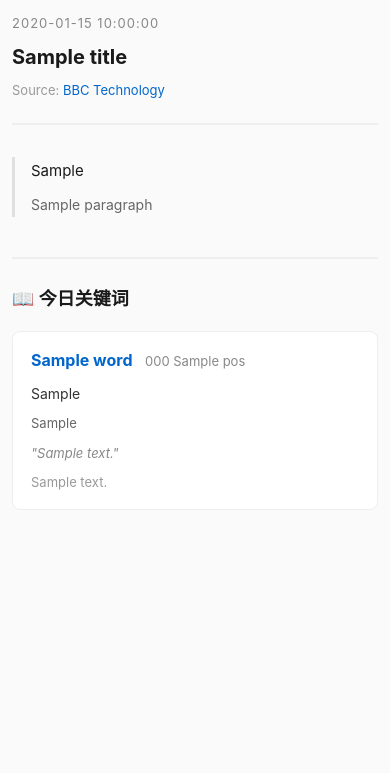
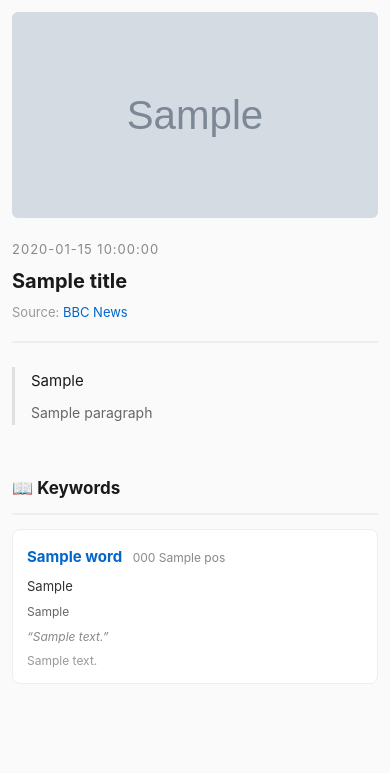
Before and after one commit to jp7252/NEWS_APP, a Python web app: template templates/article_page.html in a window 390 px wide. Shown: the top 773 px of the page. Run offline with Jinja, Linux system fonts and the light colour scheme; the template is opened without the code that fills it: most values are stand-ins (such as "Sample title", 1, 10 or a date in 2020); grey boxes marked "Sample" are stand-in pictures.

Commit message:
UI refresh: lead image, seekable audio, two-column layout with sticky keywords
- Extract lead image (og:image / figure img) in fetcher
- Add seekable timeline, playback speed, click-to-seek on sentences
- Two-column grid: scrollable article left, sticky keyword sidebar right
- Mobile fallback to single column

Made-with: Cursor

```diff
--- a/src/assembler.py
+++ b/src/assembler.py
@@ -100,4 +100,5 @@ def build_article_page(
         timeline_json=json.dumps(timeline or {"sentences": [], "total_duration_ms": 0}),
         audio_url=audio_url or "",
         has_audio=audio_url is not None,
+        lead_image_url=article.lead_image_url or "",
     )
--- a/src/processor.py
+++ b/src/processor.py
@@ -36,6 +36,7 @@ class ProcessedArticle:
     paragraphs_en: list[str]
     paragraphs_cn: list[str]
     keywords: list[Keyword] = field(default_factory=list)
+    lead_image_url: str | None = None
 
 
 def _debug_log(run_id: str, hypothesis_id: str, location: str, message: str, data: dict) -> None:
@@ -209,4 +210,5 @@ def process_article(
         paragraphs_en=raw.paragraphs,
         paragraphs_cn=paragraphs_cn,
         keywords=keywords,
+        lead_image_url=raw.lead_image_url,
     )
--- a/templates/article_page.html
+++ b/templates/article_page.html
@@ -8,8 +8,7 @@
     *, *::before, *::after { box-sizing: border-box; }
 
     body {
-      max-width: 720px;
-      margin: 0 auto;
+      margin: 0;
       padding: 24px 20px 80px;
       font-family: -apple-system, "Segoe UI", "PingFang SC", "Noto Sans SC", sans-serif;
       line-height: 1.8;
@@ -17,22 +16,48 @@
       background: #fafafa;
     }
 
+    /* ── Two-column grid ── */
+    .layout {
+      display: grid;
+      grid-template-columns: 1fr 300px;
+      gap: 32px;
+      max-width: 1100px;
+      margin: 0 auto;
+      align-items: start;
+    }
+
+    /* ── Left column: article ── */
+    .column-main { min-width: 0; }
+
+    /* Lead image */
+    .lead-image {
+      margin: 0 0 20px;
+    }
+    .lead-image img {
+      width: 100%;
+      aspect-ratio: 16 / 9;
+      object-fit: cover;
+      border-radius: 6px;
+      display: block;
+    }
+
+    /* Header */
     header {
-      margin-bottom: 32px;
-      padding-bottom: 20px;
+      margin-bottom: 24px;
+      padding-bottom: 16px;
       border-bottom: 2px solid #eee;
     }
     .date {
       font-size: 13px;
       color: #888;
-      margin: 0 0 8px;
+      margin: 0 0 6px;
       letter-spacing: 1px;
     }
     h1 {
       font-size: 24px;
       line-height: 1.4;
       color: #1a1a1a;
-      margin: 0 0 8px;
+      margin: 0 0 6px;
     }
     .source {
       font-size: 13px;
@@ -42,38 +67,79 @@
     .source a { color: #0066CC; text-decoration: none; }
     .source a:hover { text-decoration: underline; }
 
-    /* Audio player */
+    /* ── Audio player ── */
     .audio-player {
       background: #f0f4f8;
       border-radius: 10px;
-      padding: 16px 20px;
-      margin-bottom: 32px;
+      padding: 14px 16px;
+      margin-bottom: 28px;
+    }
+    .audio-player.hidden { display: none; }
+    .audio-controls {
       display: flex;
       align-items: center;
-      gap: 12px;
+      gap: 10px;
       flex-wrap: wrap;
     }
-    .audio-player.hidden { display: none; }
     #play-btn {
       background: #0066CC;
       color: #fff;
       border: none;
       border-radius: 6px;
-      padding: 10px 20px;
+      padding: 8px 16px;
       font-size: 14px;
       cursor: pointer;
       white-space: nowrap;
+      flex-shrink: 0;
     }
     #play-btn:hover { background: #0055aa; }
-    #progress {
-      font-size: 13px;
+    .time-display {
+      font-size: 12px;
       color: #666;
       font-variant-numeric: tabular-nums;
+      white-space: nowrap;
+      flex-shrink: 0;
+    }
+    #seek-bar {
+      flex: 1;
+      min-width: 100px;
+      height: 6px;
+      -webkit-appearance: none;
+      appearance: none;
+      background: #d0d8e0;
+      border-radius: 3px;
+      outline: none;
+      cursor: pointer;
+    }
+    #seek-bar::-webkit-slider-thumb {
+      -webkit-appearance: none;
+      width: 14px;
+      height: 14px;
+      border-radius: 50%;
+      background: #0066CC;
+      cursor: pointer;
+    }
+    #seek-bar::-moz-range-thumb {
+      width: 14px;
+      height: 14px;
+      border-radius: 50%;
+      background: #0066CC;
+      border: none;
+      cursor: pointer;
+    }
+    #rate-select {
+      padding: 4px 6px;
+      font-size: 12px;
+      border: 1px solid #ccc;
+      border-radius: 4px;
+      background: #fff;
+      cursor: pointer;
+      flex-shrink: 0;
     }
 
-    /* Paragraphs */
+    /* ── Paragraphs ── */
     .paragraph-pair {
-      margin-bottom: 28px;
+      margin-bottom: 24px;
       border-left: 3px solid #e0e0e0;
       padding-left: 16px;
       transition: border-color 0.3s;
@@ -82,7 +148,7 @@
     .paragraph-pair .en {
       font-size: 16px;
       color: #1a1a1a;
-      margin: 0 0 8px;
+      margin: 0 0 6px;
     }
     .paragraph-pair .cn {
       font-size: 14px;
@@ -90,17 +156,19 @@
       margin: 0;
     }
 
-    /* Sentence highlighting */
+    /* Sentence highlighting + click-to-seek cursor */
     .sentence {
       transition: background-color 0.3s ease;
       border-radius: 3px;
       padding: 1px 0;
+      cursor: pointer;
     }
+    .sentence:hover { background-color: #f0f4f8; }
     .sentence.highlight {
       background-color: #FFF3CD;
     }
 
-    /* Keywords */
+    /* Keywords inline */
     .keyword {
       color: #0066CC;
       border-bottom: 1px dashed #0066CC;
@@ -108,30 +176,36 @@
     }
     .keyword:hover { background-color: #e8f0fe; border-radius: 2px; }
 
-    /* Keyword list section */
-    .keyword-section {
-      margin-top: 40px;
-      padding-top: 24px;
-      border-top: 2px solid #eee;
+    /* ── Right column: sticky keyword sidebar ── */
+    .column-kw {
+      position: sticky;
+      top: 16px;
+      max-height: calc(100vh - 32px);
+      overflow-y: auto;
     }
-    .keyword-section h2 {
-      font-size: 18px;
+    .kw-sidebar-title {
+      font-size: 17px;
+      font-weight: 700;
       color: #1a1a1a;
-      margin: 0 0 16px;
+      margin: 0 0 14px;
+      padding-bottom: 10px;
+      border-bottom: 2px solid #eee;
     }
     .kw-card {
       background: #fff;
       border: 1px solid #eee;
       border-radius: 8px;
-      padding: 14px 18px;
-      margin-bottom: 12px;
+      padding: 12px 14px;
+      margin-bottom: 10px;
     }
-    .kw-word { font-size: 16px; font-weight: 700; color: #0066CC; }
-    .kw-meta { font-size: 13px; color: #888; margin-left: 8px; }
-    .kw-def { font-size: 14px; color: #333; margin: 6px 0 0; }
-    .kw-ctx { font-size: 13px; color: #888; margin: 6px 0 0; font-style: italic; }
+    .kw-word { font-size: 15px; font-weight: 700; color: #0066CC; }
+    .kw-meta { font-size: 12px; color: #888; margin-left: 6px; }
+    .kw-def { font-size: 13px; color: #333; margin: 4px 0 0; }
+    .kw-def-en { font-size: 12px; color: #666; margin: 2px 0 0; }
+    .kw-ctx { font-size: 12px; color: #888; margin: 4px 0 0; font-style: italic; }
+    .kw-ctx-cn { font-size: 12px; color: #999; margin: 2px 0 0; }
 
-    /* Popup */
+    /* ── Popup (for inline keyword clicks) ── */
     .popup {
       position: fixed;
       bottom: 20px;
@@ -145,7 +219,6 @@
       max-width: 360px;
       width: 90%;
       z-index: 100;
-      transition: opacity 0.2s, transform 0.2s;
     }
     .popup.hidden { display: none; }
     .popup-word { font-size: 20px; font-weight: 700; color: #0066CC; }
@@ -165,8 +238,18 @@
     }
     .popup-close:hover { color: #333; }
 
-    @media (max-width: 480px) {
+    /* ── Mobile: stack columns ── */
+    @media (max-width: 768px) {
       body { padding: 12px 12px 80px; }
+      .layout {
+        grid-template-columns: 1fr;
+        gap: 24px;
+      }
+      .column-kw {
+        position: static;
+        max-height: none;
+        overflow-y: visible;
+      }
       h1 { font-size: 20px; }
       .paragraph-pair .en { font-size: 15px; }
     }
@@ -174,19 +257,42 @@
 </head>
 <body>
 
+<div class="layout">
+
+  <!-- ════ LEFT COLUMN: Article ════ -->
+  <div class="column-main">
+
+    {% if lead_image_url %}
+    <figure class="lead-image">
+      <img src="{{ lead_image_url }}" alt="{{ title }}" loading="lazy">
+    </figure>
+    {% endif %}
+
     <header>
       <p class="date">{{ date }}</p>
       <h1>{{ title }}</h1>
-    <p class="source">Source: <a href="{{ url }}">BBC Technology</a></p>
+      <p class="source">Source: <a href="{{ url }}">BBC News</a></p>
     </header>
 
     <div class="audio-player {{ '' if has_audio else 'hidden' }}">
       <audio id="article-audio" src="{{ audio_url }}" preload="metadata"></audio>
-    <button id="play-btn">▶ 播放文章音频</button>
-    <span id="progress">00:00 / --:--</span>
+      <div class="audio-controls">
+        <button id="play-btn">&#9654; Play</button>
+        <span class="time-display" id="time-current">00:00</span>
+        <input type="range" id="seek-bar" min="0" max="1000" value="0" step="1">
+        <span class="time-display" id="time-total">--:--</span>
+        <select id="rate-select">
+          <option value="0.75">0.75x</option>
+          <option value="1" selected>1x</option>
+          <option value="1.25">1.25x</option>
+          <option value="1.5">1.5x</option>
+          <option value="1.75">1.75x</option>
+          <option value="2">2x</option>
+        </select>
+      </div>
     </div>
 
-  <main>
+    <main id="article-main">
       {% for en_html, cn in paragraphs %}
       <div class="paragraph-pair" data-para-index="{{ loop.index0 }}">
         <p class="en">{{ en_html }}</p>
@@ -195,36 +301,46 @@
       {% endfor %}
     </main>
 
-  <div class="keyword-section">
-    <h2>📖 今日关键词</h2>
+  </div>
+
+  <!-- ════ RIGHT COLUMN: Keywords (sticky) ════ -->
+  <aside class="column-kw">
+    <p class="kw-sidebar-title">&#128214; Keywords</p>
     {% for kw in keywords %}
     <div class="kw-card">
       <span class="kw-word">{{ kw.word }}</span>
       <span class="kw-meta">{{ kw.phonetic }} {{ kw.pos }}</span>
       <p class="kw-def">{{ kw.definition_cn }}</p>
-      <p class="kw-def" style="font-size:13px;color:#666;">{{ kw.definition_en }}</p>
-      <p class="kw-ctx">"{{ kw.context_sentence }}"</p>
-      <p class="kw-ctx" style="font-style:normal;color:#999;">{{ kw.context_translation }}</p>
+      <p class="kw-def-en">{{ kw.definition_en }}</p>
+      <p class="kw-ctx">&ldquo;{{ kw.context_sentence }}&rdquo;</p>
+      <p class="kw-ctx-cn">{{ kw.context_translation }}</p>
     </div>
     {% endfor %}
+  </aside>
+
 </div>
 
+<!-- Keyword popup (for inline keyword clicks in article text) -->
 <div id="keyword-popup" class="popup hidden">
   <div class="popup-word"></div>
   <div class="popup-phonetic"></div>
   <div class="popup-pos"></div>
   <div class="popup-def"></div>
   <div class="popup-def-en"></div>
-    <button class="popup-close">✕</button>
+  <button class="popup-close">&#10005;</button>
 </div>
 
 <script>
   const TIMELINE = {{ timeline_json }};
 
-    // --- Audio player ---
+  // ── Audio player ──
   const audio = document.getElementById('article-audio');
   const playBtn = document.getElementById('play-btn');
-    const progressEl = document.getElementById('progress');
+  const seekBar = document.getElementById('seek-bar');
+  const timeCurrent = document.getElementById('time-current');
+  const timeTotal = document.getElementById('time-total');
+  const rateSelect = document.getElementById('rate-select');
+  let isDragging = false;
 
   function fmtTime(sec) {
     const m = Math.floor(sec / 60);
@@ -232,25 +348,29 @@
     return String(m).padStart(2, '0') + ':' + String(s).padStart(2, '0');
   }
 
-    if (playBtn && audio) {
+  if (audio && playBtn) {
     playBtn.addEventListener('click', () => {
       if (audio.paused) {
         audio.play();
-          playBtn.textContent = '⏸ 暂停';
+        playBtn.innerHTML = '&#9646;&#9646; Pause';
       } else {
         audio.pause();
-          playBtn.textContent = '▶ 播放文章音频';
+        playBtn.innerHTML = '&#9654; Play';
       }
     });
 
     audio.addEventListener('loadedmetadata', () => {
-        progressEl.textContent = '00:00 / ' + fmtTime(audio.duration);
+      timeTotal.textContent = fmtTime(audio.duration);
     });
 
     audio.addEventListener('timeupdate', () => {
       const cur = audio.currentTime;
-        const dur = audio.duration || 0;
-        progressEl.textContent = fmtTime(cur) + ' / ' + fmtTime(dur);
+      const dur = audio.duration || 1;
+      timeCurrent.textContent = fmtTime(cur);
+
+      if (!isDragging) {
+        seekBar.value = Math.round((cur / dur) * 1000);
+      }
 
       // Sentence-level highlighting
       const currentMs = cur * 1000;
@@ -269,14 +389,48 @@
     });
 
     audio.addEventListener('ended', () => {
-        playBtn.textContent = '▶ 播放文章音频';
-        document.querySelectorAll('.sentence.highlight').forEach(el => {
-          el.classList.remove('highlight');
+      playBtn.innerHTML = '&#9654; Play';
+      seekBar.value = 0;
+      document.querySelectorAll('.sentence.highlight').forEach(el => el.classList.remove('highlight'));
     });
+
+    // Seek bar drag
+    seekBar.addEventListener('mousedown', () => { isDragging = true; });
+    seekBar.addEventListener('touchstart', () => { isDragging = true; }, { passive: true });
+    seekBar.addEventListener('input', () => {
+      const ratio = seekBar.value / 1000;
+      timeCurrent.textContent = fmtTime(ratio * (audio.duration || 0));
+    });
+    seekBar.addEventListener('change', () => {
+      const ratio = seekBar.value / 1000;
+      audio.currentTime = ratio * (audio.duration || 0);
+      isDragging = false;
+    });
+
+    // Playback speed
+    rateSelect.addEventListener('change', () => {
+      audio.playbackRate = parseFloat(rateSelect.value);
     });
   }
 
-    // --- Keyword popup ---
+  // ── Click sentence to seek audio ──
+  const articleMain = document.getElementById('article-main');
+  if (articleMain && audio) {
+    articleMain.addEventListener('click', (e) => {
+      if (e.target.closest('.keyword')) return;
+      const sentenceEl = e.target.closest('.sentence');
+      if (!sentenceEl) return;
+      const idx = parseInt(sentenceEl.dataset.sentenceIndex, 10);
+      const entry = TIMELINE.sentences.find(s => s.index === idx);
+      if (entry) {
+        audio.currentTime = entry.start_ms / 1000;
+        audio.play();
+        playBtn.innerHTML = '&#9646;&#9646; Pause';
+      }
+    });
+  }
+
+  // ── Keyword popup ──
   const popup = document.getElementById('keyword-popup');
 
   document.querySelectorAll('.keyword').forEach(el => {
```
Also changed, not shown: data/2026-04-15.json (+37 -37 lines), src/fetcher.py (+28 -0 lines). Lines whose indentation alone changed are shown as unchanged.
